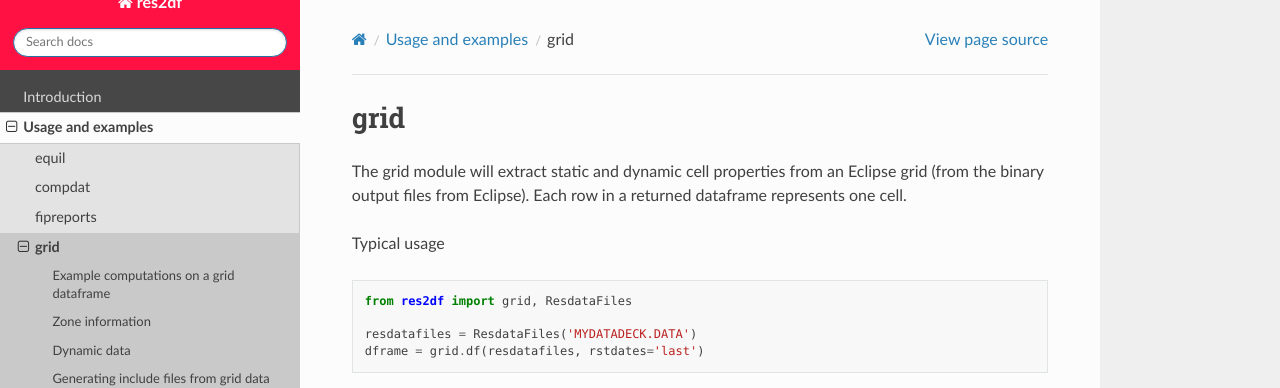
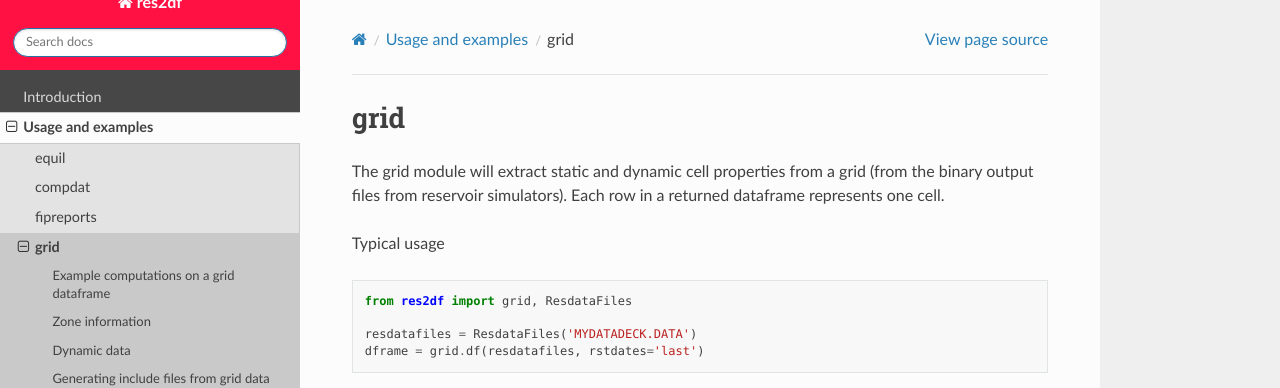
Before and after one commit to equinor/res2df, a Sphinx documentation site: the page built from docs/usage/grid.rst, in a window 1280 px wide and 900 px high. Shown: the top 388 px of the window. Built offline with Sphinx 7.4.7 and the Read the Docs theme 2.0.0, drawn with Linux system fonts in a browser that asks for light colours; pages that are not in the unit, such as notebooks, are missing from menus; the version number could not be read and is left out; some of the changed text lies outside the part shown.

Commit message:
Remove Eclipse from grid doc

```diff
--- a/docs/usage/grid.rst
+++ b/docs/usage/grid.rst
@@ -2,7 +2,7 @@ grid
 ----
 
 The grid module will extract static and dynamic cell properties from
-an Eclipse grid (from the binary output files from Eclipse). Each row
+a grid (from the binary output files from reservoir simulators). Each row
 in a returned dataframe represents one cell.
 
 Typical usage
@@ -148,7 +148,7 @@ Generating include files from grid data
 If you have loaded grid data into a Pandas frame, some operations are easily performed,
 scaling porosity, permeability etc. Or remapping some region parameters. Using the
 :func:`res2df.grid.df2res()` function these manipulated vectors can be written back as
-include files to Eclipse.
+include files.
 
 Say you want to change the FIPNUM, and that FIPNUM 6 should be removed, and set
 it to FIPNUM 5. This can be accomplished using
```
Also changed, not shown: 1 other file.
